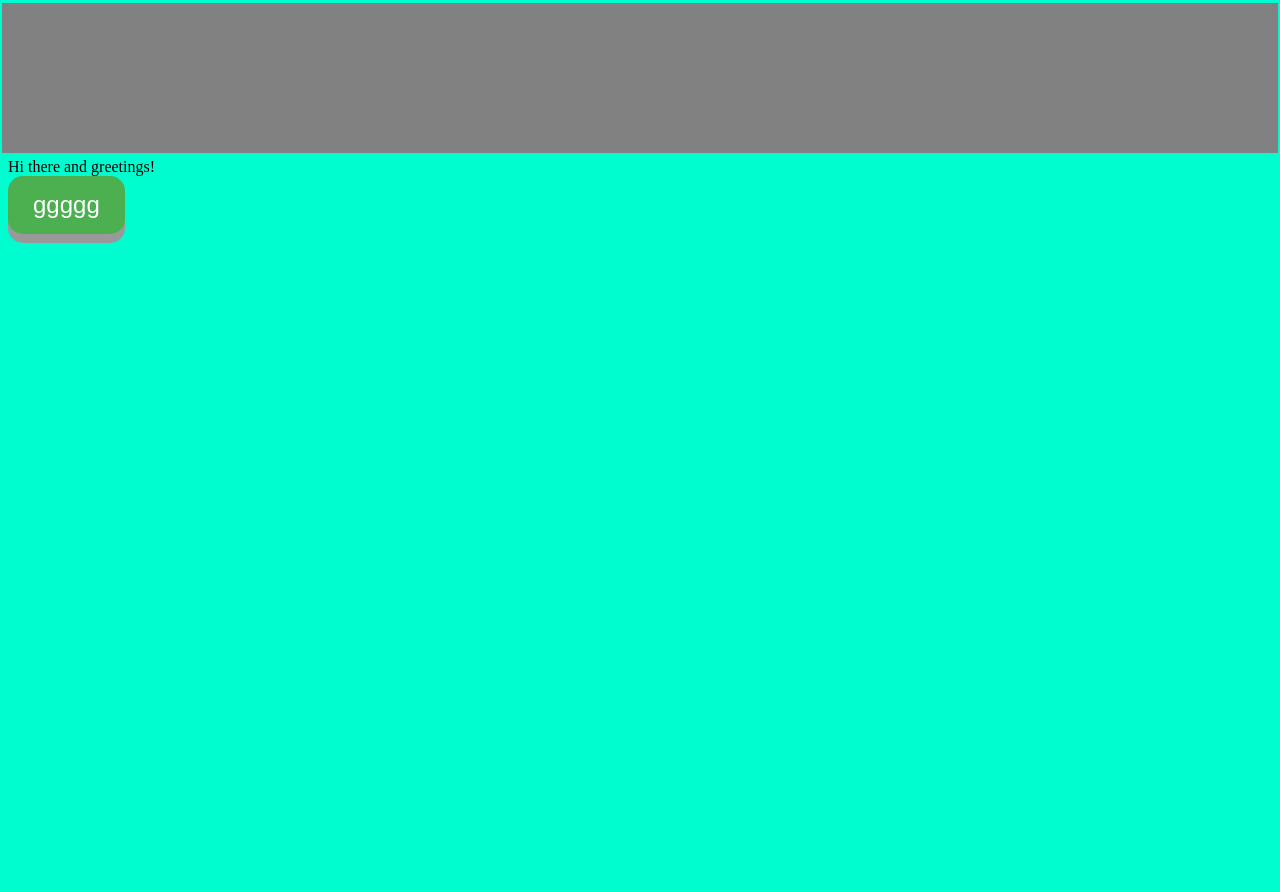
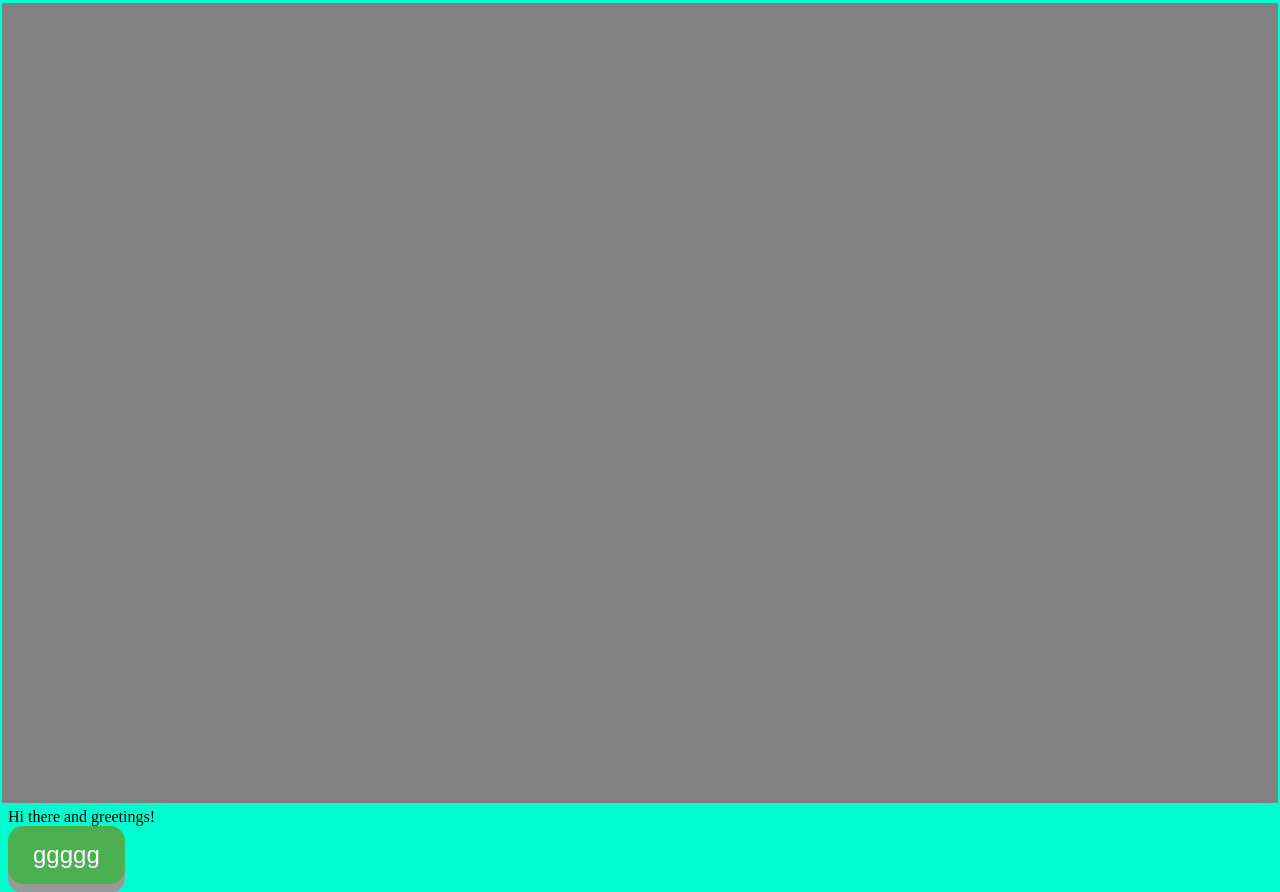
Before and after one commit to Toray-Life/AC-utils, a plain HTML site: page index.html in a window 1280 px wide. Before the commit the page ends 800 px from the top, so only its background shows below. Drawn offline with Linux system fonts and the light colour scheme.

Commit message:
Update styles.css

```diff
--- a/styles.css
+++ b/styles.css
@@ -1,6 +1,6 @@
 .header {
     width: 101%;
-    height: 150px;
+    height: 100vh;
     background-color: rgb(129, 129, 129);
     position: relative;
     left: -0.5%;
```
